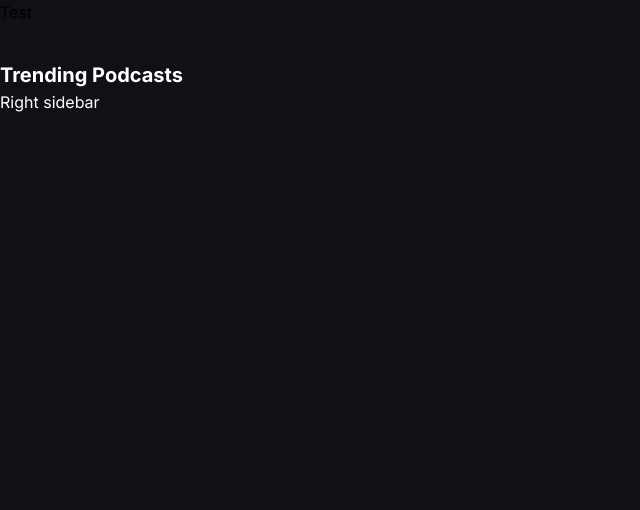
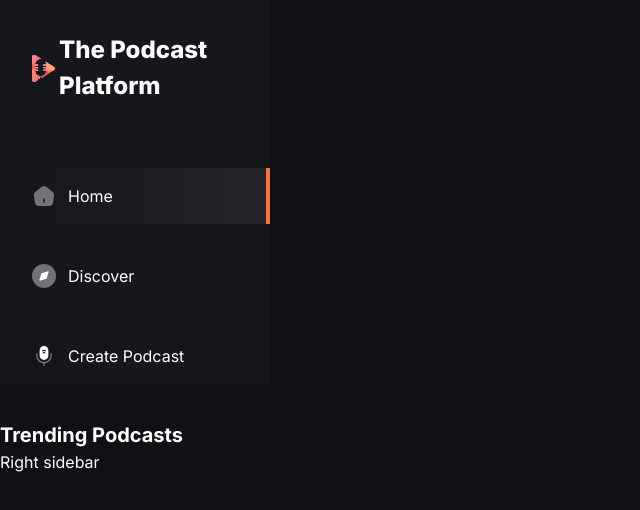
Before and after one commit to Nikhil-Naikar/The-Podcast-Platform, a Next.js app: page / in a window 1280 px wide. Shown: the top 510 px of the page, without its empty margins (0-640 px from the left). Built offline with nearby package versions, Linux system fonts and the light colour scheme.

Commit message:
added logic for leftsidebar, learned about diff between client and server components, conditional styling with tailwind

```diff
--- a/app/layout.tsx
+++ b/app/layout.tsx
@@ -5,7 +5,10 @@
 const inter = Inter({ subsets: ["latin"] });
 
 export const metadata: Metadata = {
-  title: "The Podcast Platform"
+  title: "The Podcast Platform",
+  icons: {
+    icon: '/icons/logo.svg'
+  }
 };
 
 export default function RootLayout({
--- a/components/LeftSideBar.tsx
+++ b/components/LeftSideBar.tsx
@@ -1,10 +1,35 @@
+'use client'
+
+import Link from 'next/link'
+import Image from 'next/image'
 import React from 'react'
+import { sidebarLinks } from '@/constants'
+import { usePathname, useRouter } from 'next/navigation'
+import { cn } from '@/lib/utils'
+
 
 const LeftSideBar = () => {
+    const pathname = usePathname();
+    const router = useRouter();
+
   return (
-    <section>
-        <nav>
-            Test
+    <section className='left_sidebar'>
+        <nav className='flex flex-col gap-6'>
+            <Link href='/' className='flex cursor-pointer items-center gap-1 pb-10 max-lg:justify-center'>
+                <Image src='/icons/logo.svg' alt='logo' width={23} height={27}/>
+                <h1 className='text-24 font-extrabold text-white max-lg:hidden'>The Podcast Platform</h1>
+            </Link>
+
+            {sidebarLinks.map(({route,label,imgURL}) => {
+                const isActive = pathname === route || pathname.startsWith(`${route}/`);
+
+                return(
+                    <Link href={route} key={label} className={cn('flex gap-3 items-center py-4 max-lg:px-4 justify-center lg:justify-start', { 'bg-nav-focus border-r-4 border-orange-1':isActive })}>
+                        <Image src={imgURL} alt={label} width={24} height={24}/>
+                        <p>{label}</p>
+                    </Link>
+                )
+            })}
         </nav>
     </section>
   )
--- /dev/null
+++ b/constants/index.ts
@@ -0,0 +1,103 @@
+export const sidebarLinks = [
+    {
+      imgURL: "/icons/home.svg",
+      route: "/",
+      label: "Home",
+    },
+    {
+      imgURL: "/icons/discover.svg",
+      route: "/discover",
+      label: "Discover",
+    },
+    {
+      imgURL: "/icons/microphone.svg",
+      route: "/create-podcast",
+      label: "Create Podcast",
+    },
+  ];
+
+  export const voiceDetails = [
+    {
+      id: 1,
+      name: "alloy",
+    },
+    {
+      id: 2,
+      name: "echo",
+    },
+    {
+      id: 3,
+      name: "fable",
+    },
+    {
+      id: 4,
+      name: "onyx",
+    },
+    {
+      id: 5,
+      name: "nova",
+    },
+    {
+      id: 6,
+      name: "shimmer",
+    },
+  ];
+
+  export const podcastData = [
+    {
+      id: 1,
+      title: "The Joe Rogan Experience",
+      description: "A long form, in-depth conversation",
+      imgURL:
+        "https://lovely-flamingo-139.convex.cloud/api/storage/3106b884-548d-4ba0-a179-785901f69806",
+    },
+    {
+      id: 2,
+      title: "The Futur",
+      description: "This is how the news should sound",
+      imgURL:
+        "https://lovely-flamingo-139.convex.cloud/api/storage/16fbf9bd-d800-42bc-ac95-d5a586447bf6",
+    },
+    {
+      id: 3,
+      title: "Waveform",
+      description: "Join Michelle Obama in conversation",
+      imgURL:
+        "https://lovely-flamingo-139.convex.cloud/api/storage/60f0c1d9-f2ac-4a96-9178-f01d78fa3733",
+    },
+    {
+      id: 4,
+      title: "The Tech Talks Daily Podcast",
+      description: "This is how the news should sound",
+      imgURL:
+        "https://lovely-flamingo-139.convex.cloud/api/storage/5ba7ed1b-88b4-4c32-8d71-270f1c502445",
+    },
+    {
+      id: 5,
+      title: "GaryVee Audio Experience",
+      description: "A long form, in-depth conversation",
+      imgURL:
+        "https://lovely-flamingo-139.convex.cloud/api/storage/ca7cb1a6-4919-4b2c-a73e-279a79ac6d23",
+    },
+    {
+      id: 6,
+      title: "Syntax ",
+      description: "Join Michelle Obama in conversation",
+      imgURL:
+        "https://lovely-flamingo-139.convex.cloud/api/storage/b8ea40c7-aafb-401a-9129-73c515a73ab5",
+    },
+    {
+      id: 7,
+      title: "IMPAULSIVE",
+      description: "A long form, in-depth conversation",
+      imgURL:
+        "https://lovely-flamingo-139.convex.cloud/api/storage/8a55d662-fe3f-4bcf-b78b-3b2f3d3def5c",
+    },
+    {
+      id: 8,
+      title: "Ted Tech",
+      description: "This is how the news should sound",
+      imgURL:
+        "https://lovely-flamingo-139.convex.cloud/api/storage/221ee4bd-435f-42c3-8e98-4a001e0d806e",
+    },
+  ];
```
